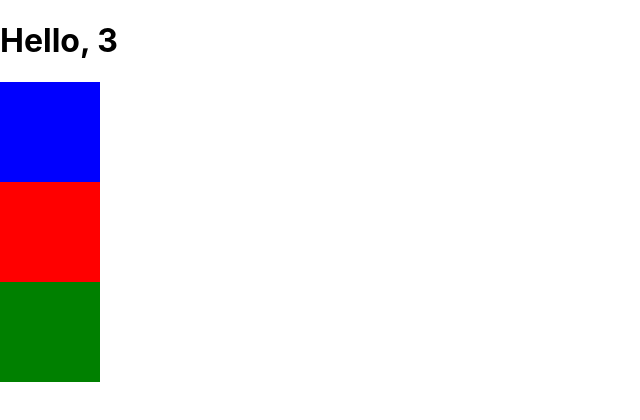
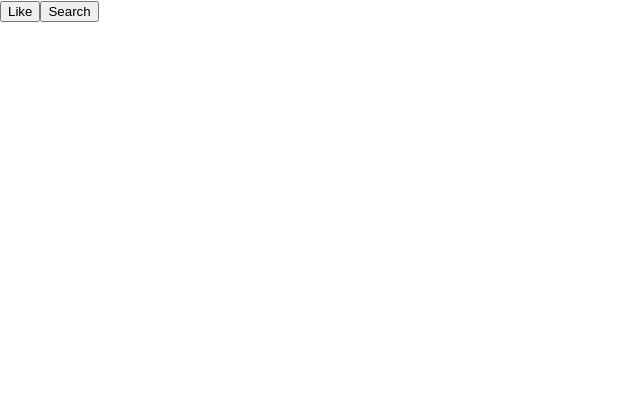
Before and after one commit to JeffersonStack/Curso_ReactJs, a React (Create React App) app: page / in a window 1280 px wide. Shown: the top 420 px of the page, without its empty margins (0-640 px from the left). Built offline with nearby package versions, Linux system fonts and the light colour scheme.

Commit message:
Eventos, props childrem, Composição

```diff
--- a/src/App.js
+++ b/src/App.js
@@ -1,14 +1,10 @@
 import React from "react";
-import Title from "./Title";
-import Square from "./Square";
+import Button from "./Button";
 
 function App() {
   return (
     <div className="App">
-      <Title name="Jefferson" soma={1 + 2} />
-      {["blue", "red", "green"].map(square => (
-        <Square key={square} color={square} />
-      ))}
+      <Button />
     </div>
   );
 }
--- /dev/null
+++ b/src/Button.js
@@ -0,0 +1,16 @@
+import React, { Component } from "react";
+import ButtonLike from "./ButtonLike";
+import ButtonSearch from "./ButtonSearch";
+
+// import { Container } from './styles';
+
+export default class Button extends Component {
+  render() {
+    return (
+      <div>
+        <ButtonLike />
+        <ButtonSearch />
+      </div>
+    );
+  }
+}
--- /dev/null
+++ b/src/ButtonLike.js
@@ -0,0 +1,15 @@
+import React, { Component } from "react";
+
+export default class ButtonLike extends Component {
+  render() {
+    return (
+      <button
+        onClick={() => {
+          alert("Like");
+        }}
+      >
+        Like
+      </button>
+    );
+  }
+}
--- /dev/null
+++ b/src/ButtonSearch.js
@@ -0,0 +1,17 @@
+import React, { Component } from "react";
+
+// import { Container } from './styles';
+
+export default class ButtonSearch extends Component {
+  render() {
+    return (
+      <button
+        onClick={() => {
+          alert("Search");
+        }}
+      >
+        Search
+      </button>
+    );
+  }
+}
--- a/src/Title.js
+++ b/src/Title.js
@@ -1,7 +1,15 @@
 import React, { Component } from "react";
 
 export default class Title extends Component {
+  handleClick() {
+    console.log("Clickou no texto");
+  }
+
   render() {
-    return <h1>Hello, {(this.props.name, this.props.soma)}</h1>;
+    return (
+      <div>
+        <button onClick={this.handleClick}>Clique</button>
+      </div>
+    );
   }
 }
```
Also changed, not shown: src/BemVindo.js (added, +7 -0 lines).
